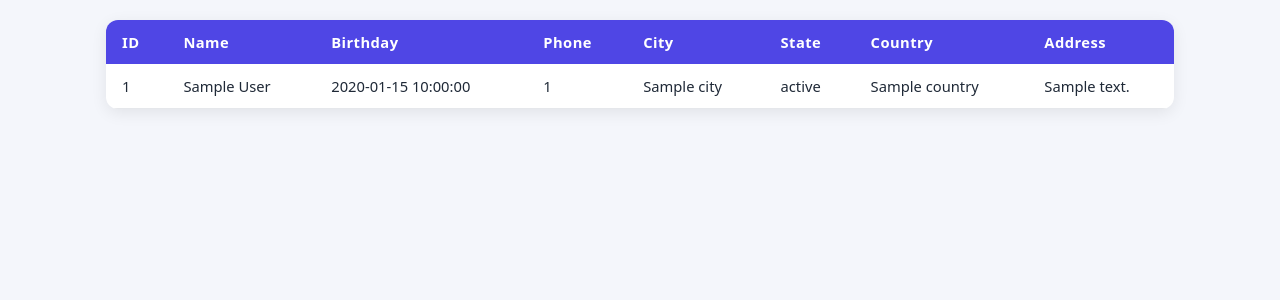
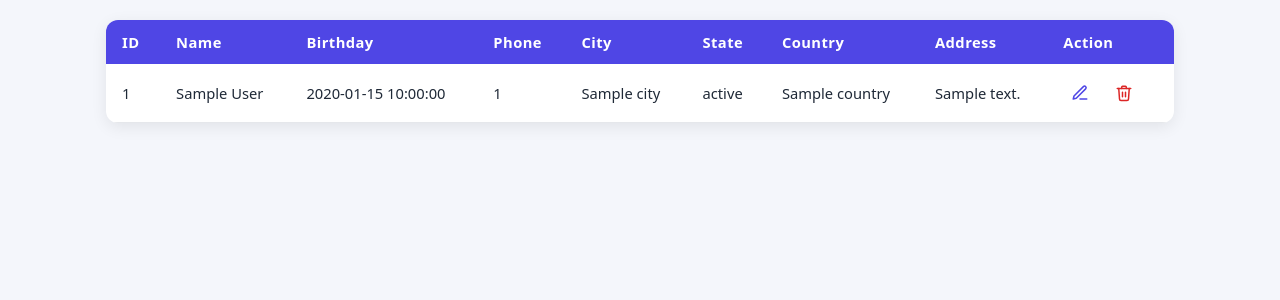
Before and after one commit to Hardikv88/core_python, a FastAPI app: template templates/students.html in a window 1280 px wide. Shown: the part 76-376 px from the top of the page. Run offline with FastAPI, Linux system fonts and the light colour scheme; the template is opened without the code that fills it: most values are stand-ins (such as "Sample title", 1, 10 or a date in 2020).

Commit message:
delete apis call

```diff
--- a/static/css/students.css
+++ b/static/css/students.css
@@ -76,7 +76,7 @@ body {
   box-shadow: 0 4px 16px rgba(0, 0, 0, 0.08);
 }
 
-table { width: 100%; border-collapse: collapse; min-width: 800px; }
+table { width: 100%; border-collapse: collapse; min-width: 900px; }
 
 thead { background: #4f46e5; color: #fff; }
 th, td { padding: 12px 16px; text-align: left; font-size: 0.92rem; }
@@ -87,3 +87,17 @@ tbody tr:hover { background: #eef2ff; }
 tbody td { border-bottom: 1px solid #e5e7eb; }
 
 .empty { text-align: center; color: #6b7280; padding: 32px; }
+
+.actions { white-space: nowrap; }
+
+.icon-btn {
+  display: inline-flex; align-items: center; justify-content: center;
+  width: 34px; height: 34px; margin-right: 6px;
+  border: none; border-radius: 8px; cursor: pointer;
+  background: transparent; transition: background 0.15s, color 0.15s;
+}
+.edit-btn { color: #4f46e5; }
+.edit-btn:hover { background: #eef2ff; }
+.delete-btn { color: #dc2626; }
+.delete-btn:hover { background: #fee2e2; }
+.icon-btn:disabled { opacity: 0.5; cursor: not-allowed; }
--- a/templates/students.html
+++ b/templates/students.html
@@ -28,6 +28,7 @@
             <th>State</th>
             <th>Country</th>
             <th>Address</th>
+            <th>Action</th>
           </tr>
         </thead>
         <tbody>
@@ -41,9 +42,30 @@
             <td>{{ s.state }}</td>
             <td>{{ s.country }}</td>
             <td>{{ s.address }}</td>
+            <td class="actions">
+              <button type="button" class="icon-btn edit-btn" title="Edit" aria-label="Edit student">
+                <svg viewBox="0 0 24 24" width="18" height="18" fill="none" stroke="currentColor"
+                     stroke-width="2" stroke-linecap="round" stroke-linejoin="round">
+                  <path d="M12 20h9"/>
+                  <path d="M16.5 3.5a2.12 2.12 0 0 1 3 3L7 19l-4 1 1-4Z"/>
+                </svg>
+              </button>
+              <button type="button" class="icon-btn delete-btn" title="Delete"
+                      aria-label="Delete student"
+                      data-id="{{ s.id }}"
+                      data-name="{{ s.first_name }} {{ s.last_name }}">
+                <svg viewBox="0 0 24 24" width="18" height="18" fill="none" stroke="currentColor"
+                     stroke-width="2" stroke-linecap="round" stroke-linejoin="round">
+                  <polyline points="3 6 5 6 21 6"/>
+                  <path d="M19 6l-1 14a2 2 0 0 1-2 2H8a2 2 0 0 1-2-2L5 6"/>
+                  <path d="M10 11v6M14 11v6"/>
+                  <path d="M9 6V4a1 1 0 0 1 1-1h4a1 1 0 0 1 1 1v2"/>
+                </svg>
+              </button>
+            </td>
           </tr>
           {% else %}
-          <tr><td colspan="8" class="empty">No students found.</td></tr>
+          <tr><td colspan="9" class="empty">No students found.</td></tr>
           {% endfor %}
         </tbody>
       </table>
@@ -153,6 +175,30 @@
       }
     });
 
+    // ---- Delete student ----
+    document.querySelector("tbody").addEventListener("click", async (e) => {
+      const btn = e.target.closest(".delete-btn");
+      if (!btn) return;
+
+      const { id, name } = btn.dataset;
+      if (!confirm(`Delete student "${name}" (ID ${id})? This cannot be undone.`)) return;
+
+      btn.disabled = true;
+      try {
+        const res = await fetch(`/students/${id}`, { method: "DELETE" });
+        if (res.status === 204 || res.status === 404) {
+          window.location.reload(); // refresh list and total count
+          return;
+        }
+        const data = await res.json().catch(() => ({}));
+        alert(data.detail || "Failed to delete student.");
+      } catch (err) {
+        alert("Network error. Is the server running?");
+      } finally {
+        btn.disabled = false;
+      }
+    });
+
     // close when clicking the dark backdrop
     dialog.addEventListener("click", (e) => {
       if (e.target === dialog) dialog.close();
```
Also changed, not shown: api/students.py (+8 -2 lines), services/student_service.py (+10 -0 lines).
